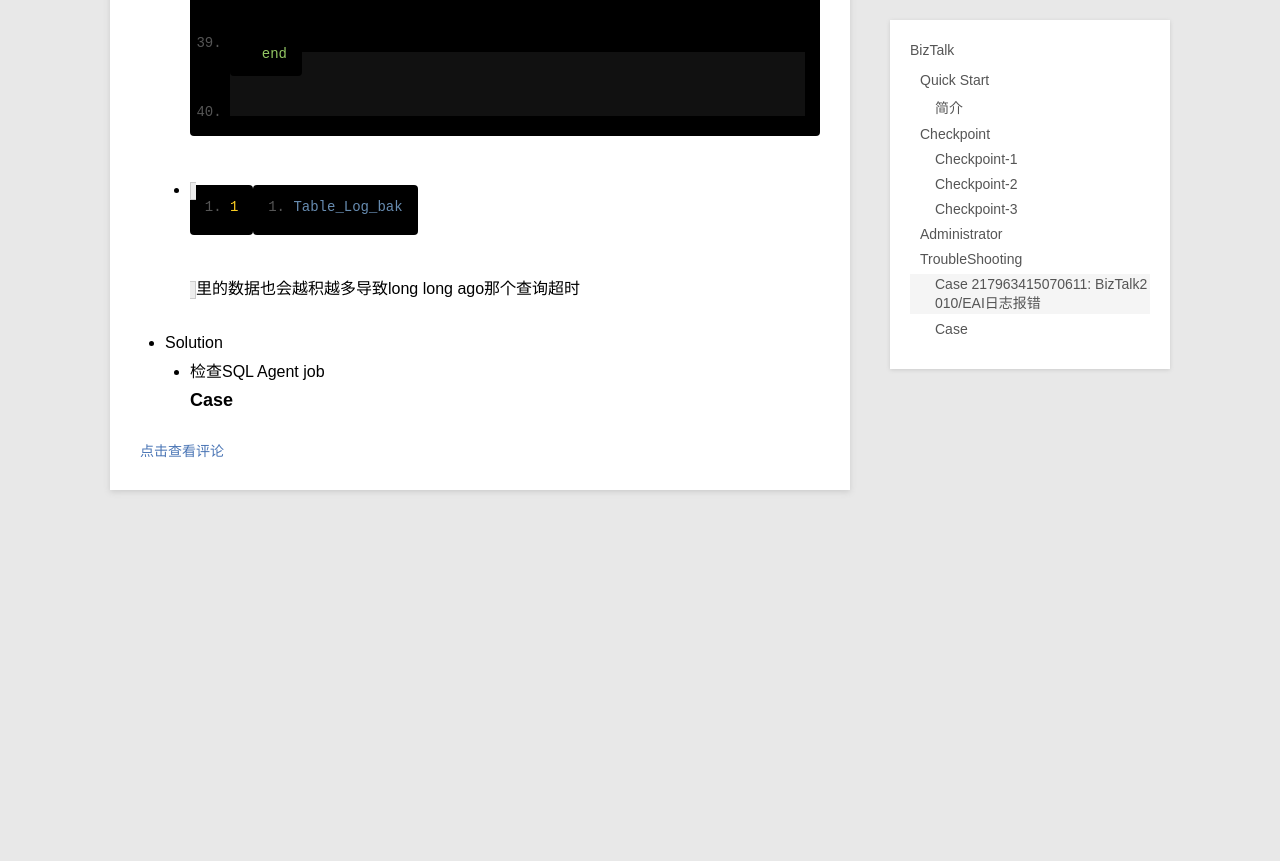
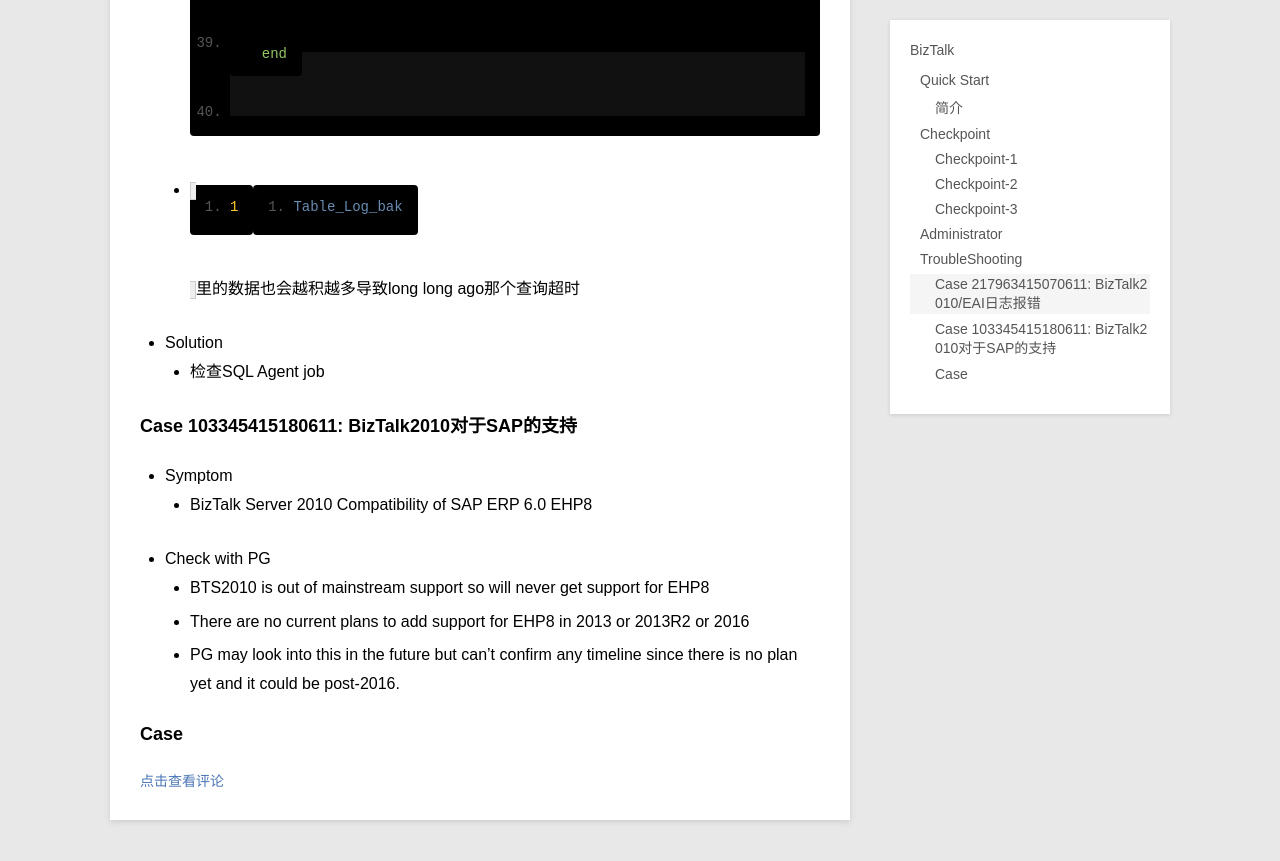
Before and after one commit to wu-wenxiang/wu-wenxiang.github.io, a Jekyll site: the page built from _posts/course/2016-06-27-BizTalk.md, in a window 1280 px wide and 900 px high, scrolled down 7227 px. Shown: the top 861 px of the window. Built offline with Jekyll 4.4.1, drawn with Linux system fonts in a browser that asks for light colours; before the commit the page ends 7797 px from its top, so only the background shows below that.

Commit message:
update _posts/course/2016-05-22-WeKnow-IE11.md

```diff
--- a/_posts/course/2016-06-27-BizTalk.md
+++ b/_posts/course/2016-06-27-BizTalk.md
@@ -140,4 +140,13 @@ description:    关于BizTalk的入门，安装，使用和常见问题的排查
 	- `Table_Log_bak`里的数据也会越积越多导致long long ago那个查询超时
 - Solution
 	- 检查SQL Agent job
+
+### Case 103345415180611: BizTalk2010对于SAP的支持
+- Symptom
+	- BizTalk Server 2010 Compatibility of SAP ERP 6.0 EHP8
+- Check with PG
+	- BTS2010 is out of mainstream support so will never get support for EHP8
+	- There are no current plans to add support for EHP8 in 2013 or 2013R2 or 2016
+	- PG may look into this in the future but can't confirm any timeline since there is no plan yet and it could be post-2016.
+
 ### Case
```
Also changed, not shown: _posts/course/2016-05-22-WeKnow-IE11.md (+10 -10 lines).
